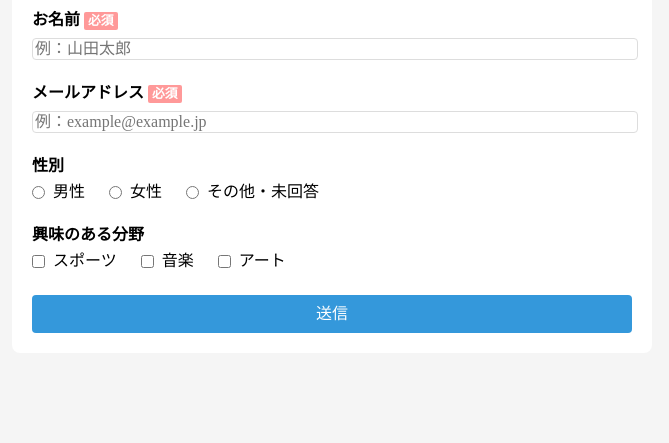
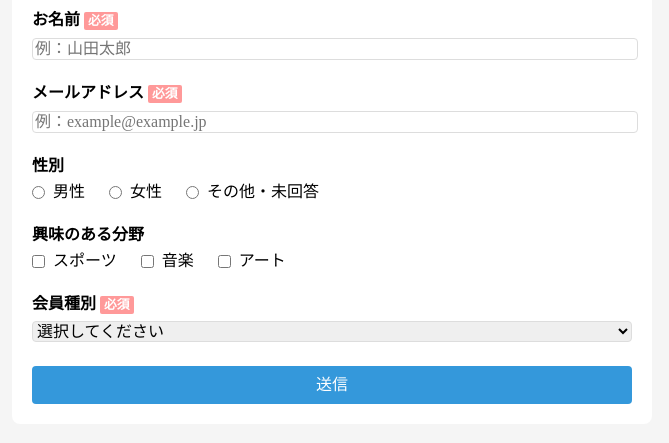
Before and after one commit to Yuto299/tomosta-form, a plain HTML site: page index.html in a window 1280 px wide. Shown: the part 113-556 px from the top of the page, without its empty margins (308-977 px from the left). Drawn offline with Linux system fonts and the light colour scheme.

Commit message:
ドロップダウンリスト

```diff
--- a/css/style.css
+++ b/css/style.css
@@ -30,7 +30,8 @@ h1 {
 }
 
 input[type='text'],
-input[type='email'] {
+input[type='email'],
+select {
   border: 1px solid #ddd;
   border-radius: 4px;
   font-size: 16px;
--- a/index.html
+++ b/index.html
@@ -57,6 +57,18 @@
           </div>
         </div>
 
+        <div class="form-group">
+          <label for="membership">会員種別<span class="required">必須</span></label>
+          <select name="membership" id="membership" required>
+            <option value="">選択してください</option>
+            <option value="regular">一般会員</option>
+            <option value="student">学生会員</option>
+            <option value="senior">シニア会員</option>
+          </select>
+        </div>
+
+        <div class="form-group"></div>
+
         <button type="submit">送信</button>
       </form>
     </div>
```
